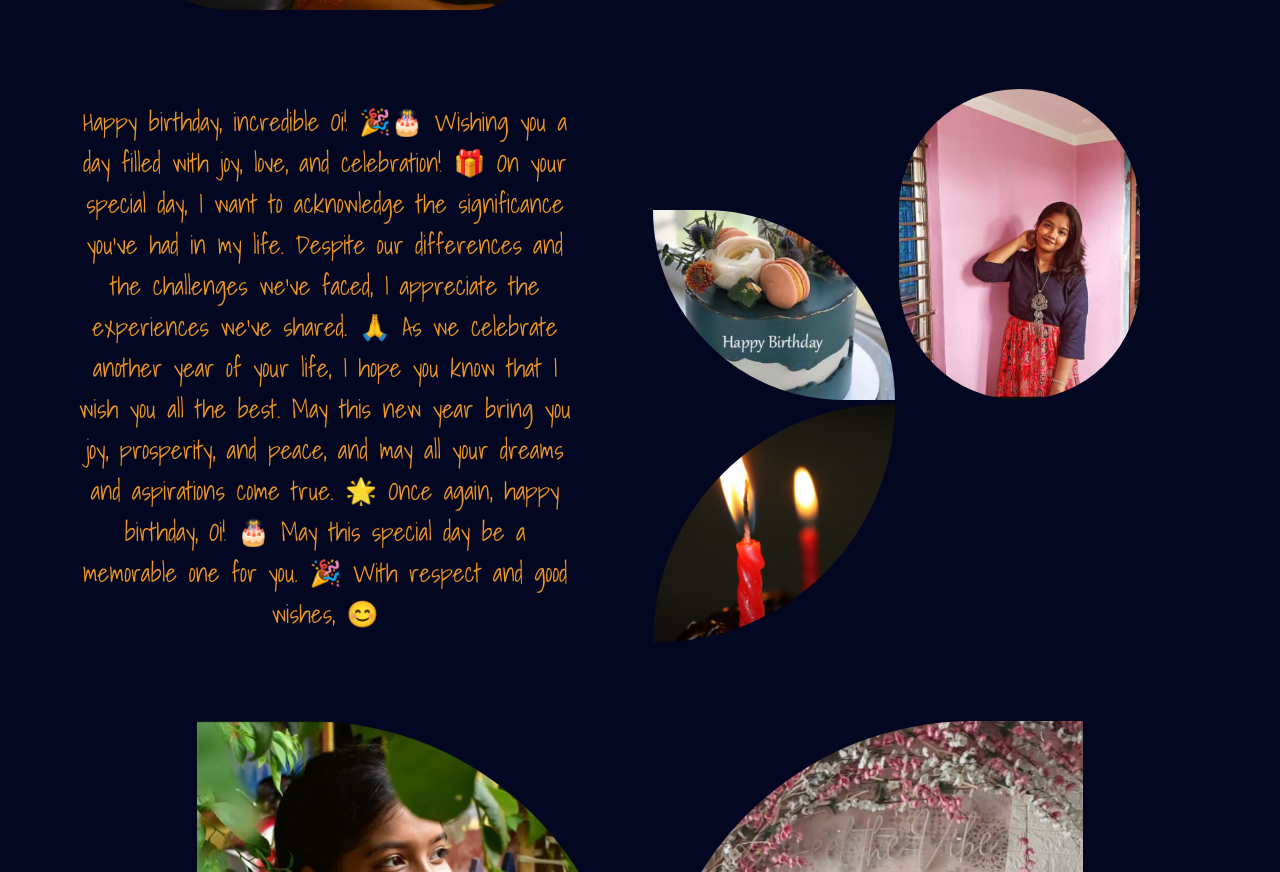
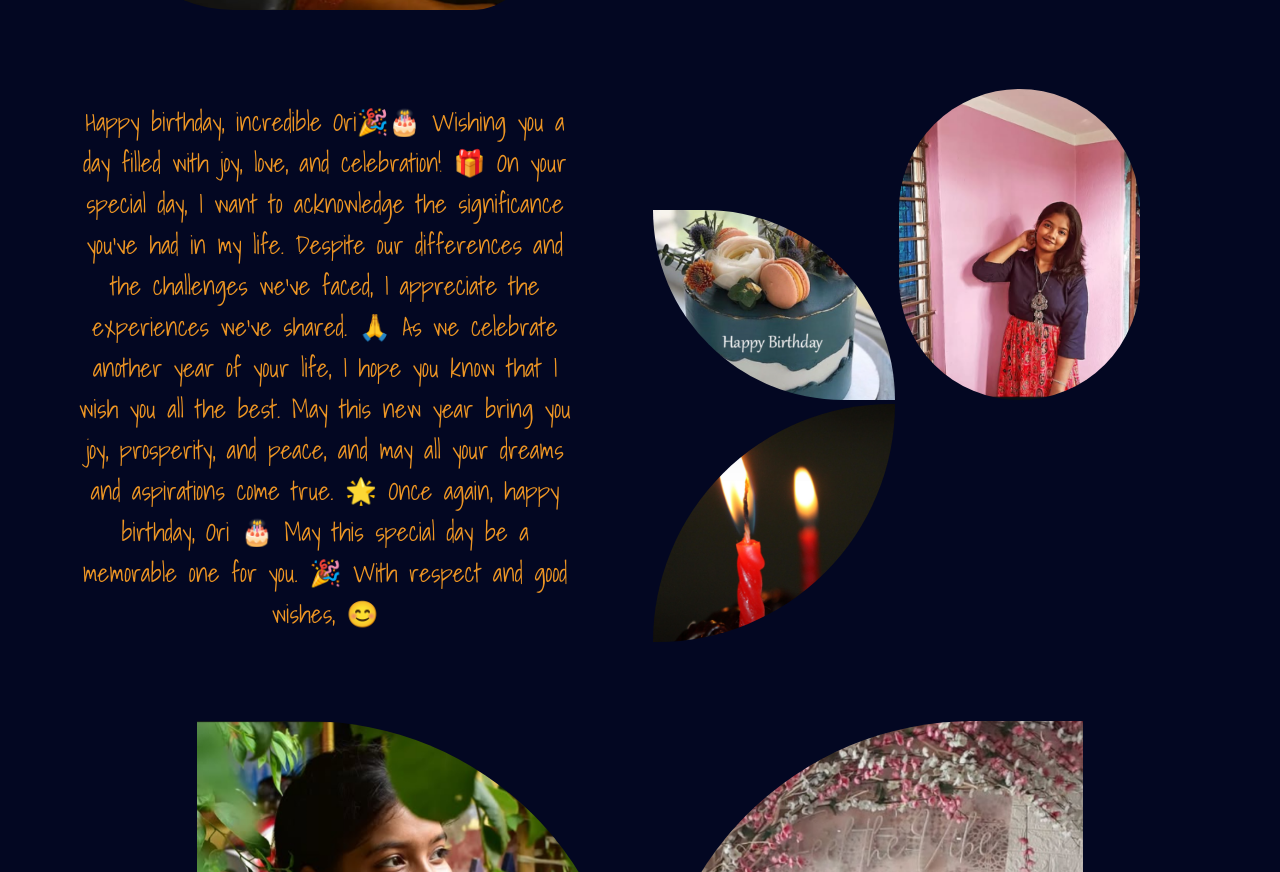
Before and after one commit to Rupam-Mete/Wishclass, a plain HTML site: page index.html in a window 1280 px wide. Shown: the part 950-1822 px from the top of the page. Drawn offline with Linux system fonts and the light colour scheme.

Commit message:
name changed
oi->ori

```diff
--- a/index.html
+++ b/index.html
@@ -49,13 +49,13 @@
     </section>
     <section class="section">
         <div class="firsthalf">
-            <p class="textbig no"> Happy birthday, incredible Oi! 🎉🎂
+            <p class="textbig no"> Happy birthday, incredible Ori🎉🎂
 
                 Wishing you a day filled with joy, love, and celebration! 🎁 On your special day, I want to acknowledge the significance you've had in my life. Despite our differences and the challenges we've faced, I appreciate the experiences we've shared. 🙏
 
                 As we celebrate another year of your life, I hope you know that I wish you all the best. May this new year bring you joy, prosperity, and peace, and may all your dreams and aspirations come true. 🌟
 
-                Once again, happy birthday, Oi! 🎂 May this special day be a memorable one for you. 🎉
+                Once again, happy birthday, Ori 🎂 May this special day be a memorable one for you. 🎉
 
                 With respect and good wishes, 😊</p>
         </div>
```
